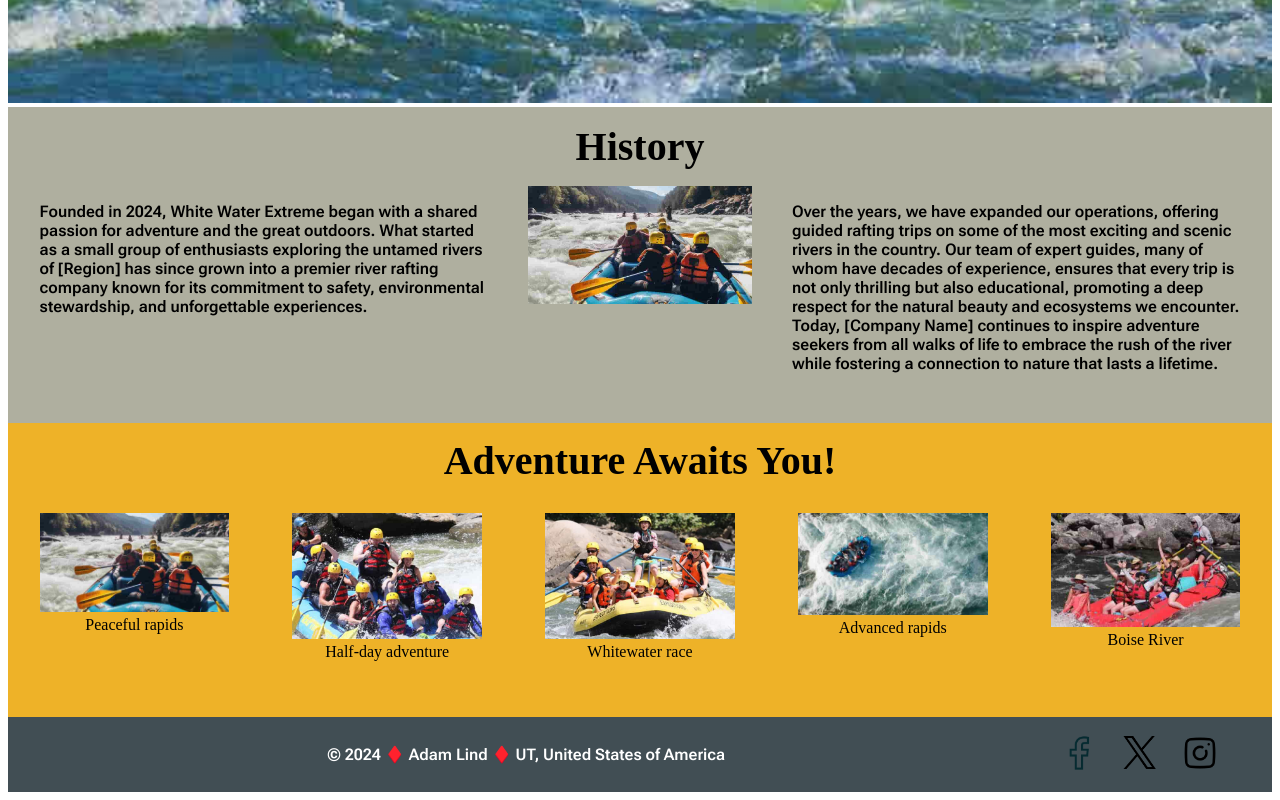
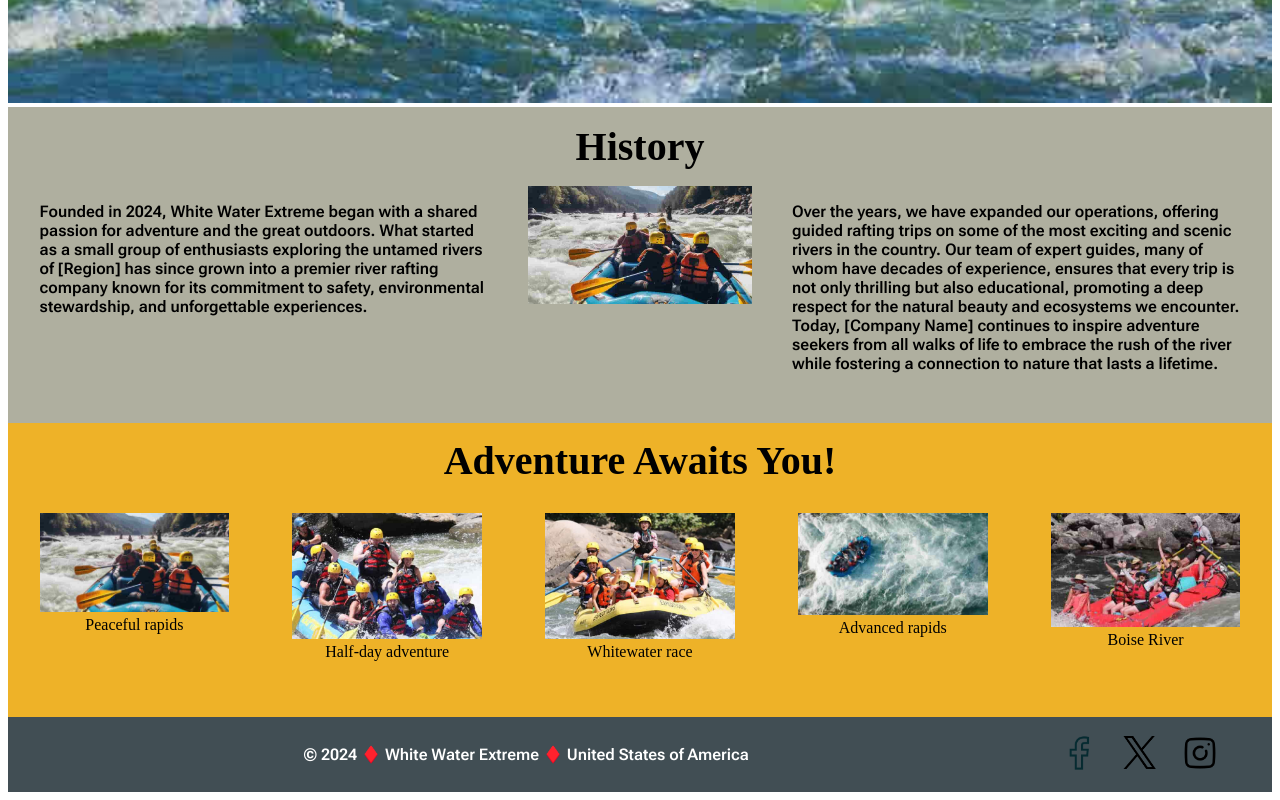
Before and after one commit to AdamLind/wdd130, a plain HTML site: page wwr/about.html in a window 1280 px wide. Shown: the part 748-1548 px from the top of the page. Drawn offline with Linux system fonts and the light colour scheme; a web font is replaced by a local one.

Commit message:
changed footer

```diff
--- a/wwr/about.html
+++ b/wwr/about.html
@@ -67,7 +67,7 @@
         </section>
     </main>
     <footer>
-        <p>© 2024 ♦️ Adam Lind ♦️ UT, United States of America</p>
+        <p>© 2024 ♦️ White Water Extreme ♦️ United States of America</p>
         <nav class="sociallinks">
             <a href="https://facebook.com" class="sociallink">
                 <img src="images/fb_logo.png" alt="Facebook" class="sociallinkimg">
```
